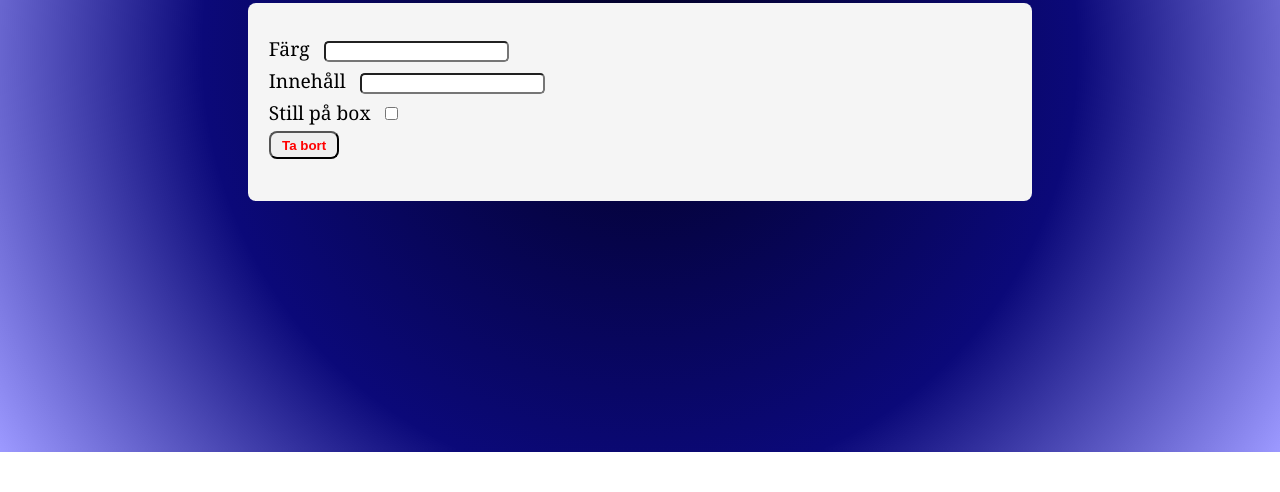
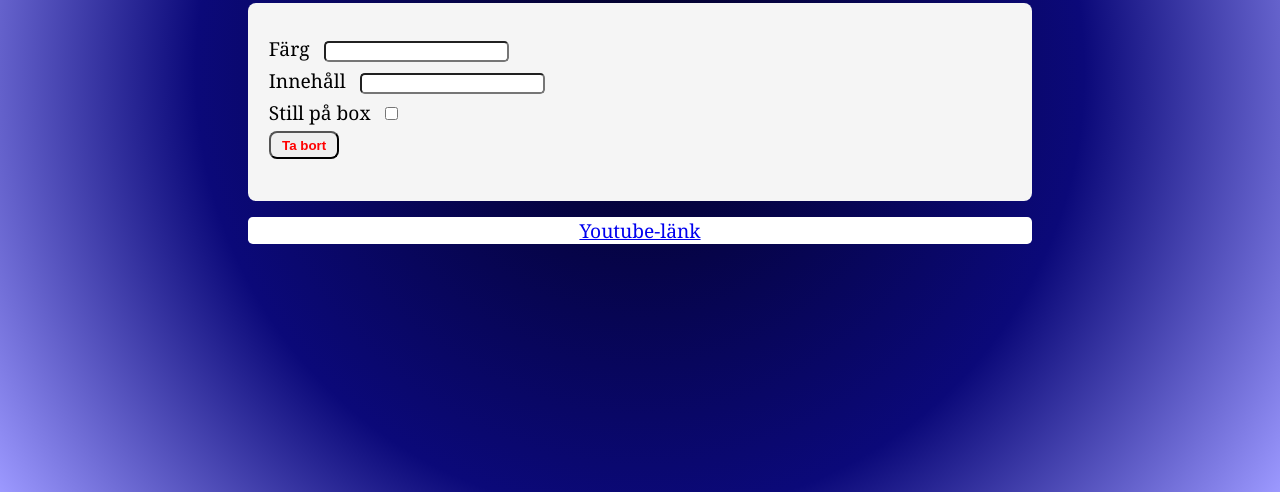
Before and after one commit to JonatanK-son/gik339-grupp40-labb1, a plain HTML site: page index.html in a window 1280 px wide. Shown: the part 348-840 px from the top of the page. Before the commit the page ends 800 px from the top, so only its background shows below. Drawn offline with Linux system fonts and the light colour scheme.

Commit message:
final changes

```diff
--- a/index.html
+++ b/index.html
@@ -18,6 +18,9 @@
         <button id="remove">Ta bort</button>
         <div id="div2"></div>
     </div>
+    <div id="div3">
+        <a href="https://youtu.be/PsykVpjDCt8" target="_blank" rel="noopener noreferrer">Youtube-länk</a>
+    </div>
     <script src="script.js"></script>
 </body>
 </html>
--- a/script.js
+++ b/script.js
@@ -1,6 +1,6 @@
-const checkbox = document.querySelector(".checkbox");
-const textfields = document.querySelectorAll(".textfield");
-const button = document.getElementById("remove");
+const checkbox = document.querySelector(".checkbox")
+const textfields = document.querySelectorAll(".textfield")
+const button = document.getElementById("remove")
 const outputDiv = document.getElementById("div2")
 
 function eavesdroppingBastard1(e) {
@@ -18,8 +18,7 @@ textfields.forEach(function(i) {
 checkbox.addEventListener("change", function () {
     let colorField = textfields.item(0)
     let color = colorField.value
-    console.log(color)
-    outputDiv.style.backgroundColor = color;
+    outputDiv.style.backgroundColor = color
 })
 
 button.addEventListener("click", function () {
--- a/style.css
+++ b/style.css
@@ -30,3 +30,10 @@ button {
     color: Red;
     font-weight: bolder;
 }
+
+#div3 {
+    background-color: white;
+    text-align: center;
+    margin-top: 1rem;
+    border-radius: 0.3rem;
+}
```
